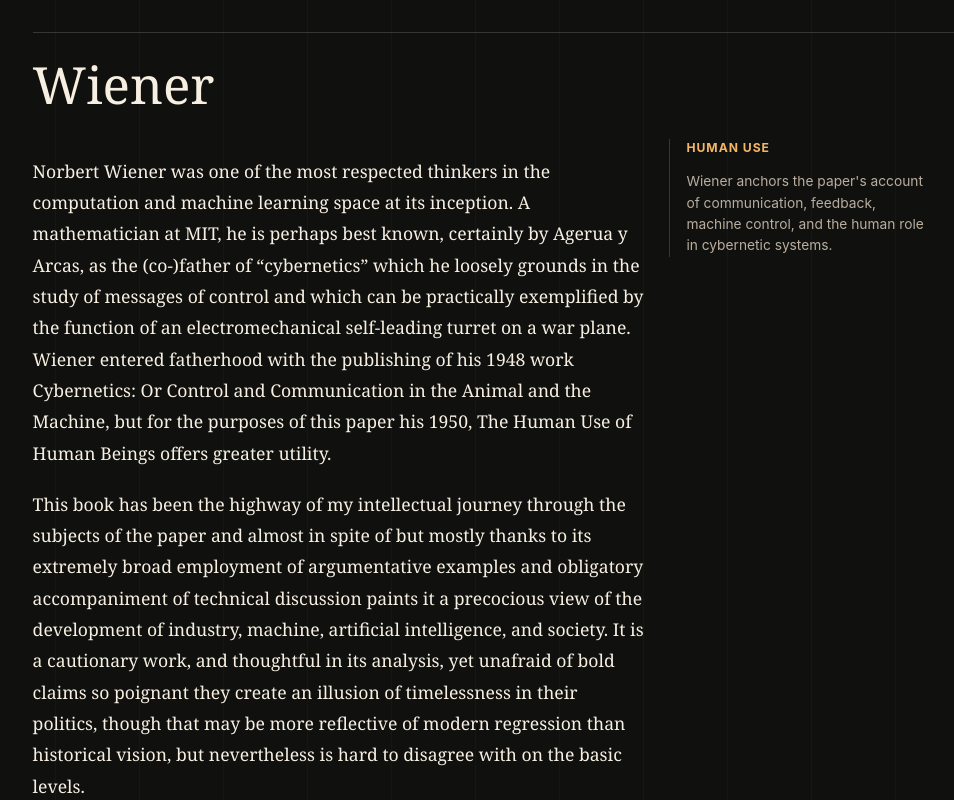
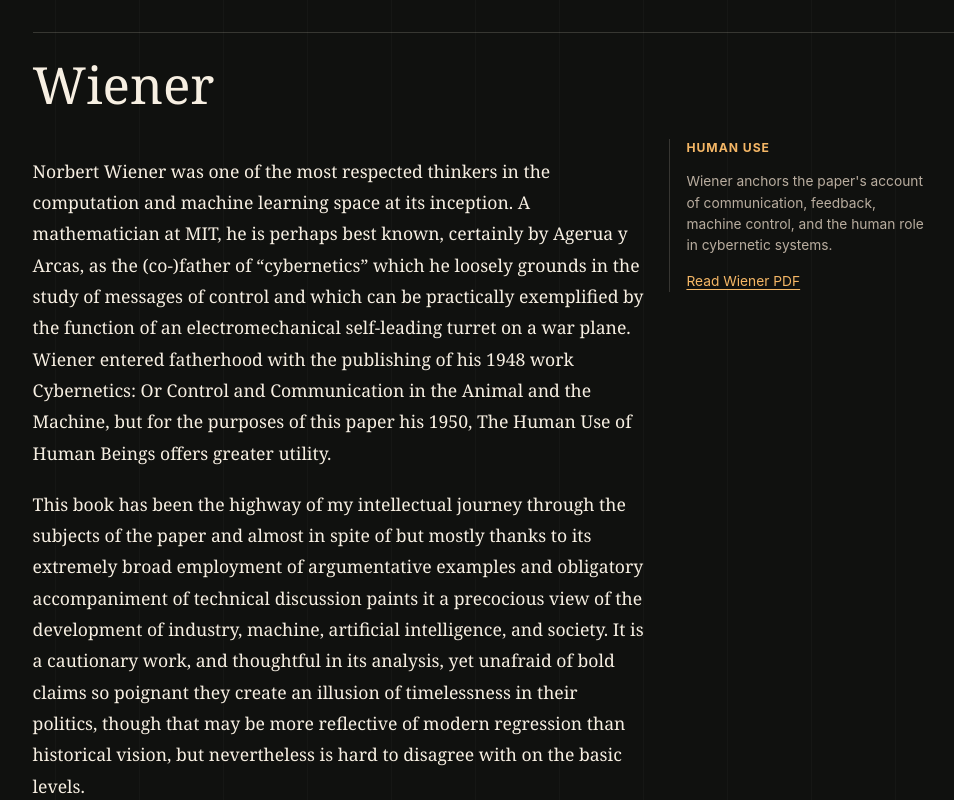
Before and after one commit to devin-gl/intelligence-web-essay, a React (Vite) app: page / in a window 1280 px wide. Shown: the part 5540-6340 px from the top of the page, without its empty margins (281-1235 px from the left). Built offline with nearby package versions, Linux system fonts and the light colour scheme.

Commit message:
add-margin-artifact-system

```diff
--- a/src/components/MarginNote.jsx
+++ b/src/components/MarginNote.jsx
@@ -1,6 +1,60 @@
 import { useState } from "react";
 
-function MarginNote({ title, body }) {
+function MarginArtifact({ artifact }) {
+  if (artifact.type === "image") {
+    return (
+      <figure className="margin-artifact margin-artifact-image">
+        <img src={artifact.src} alt={artifact.alt || ""} />
+        {artifact.caption && <figcaption>{artifact.caption}</figcaption>}
+      </figure>
+    );
+  }
+
+  if (artifact.type === "audio") {
+    return (
+      <div className="margin-artifact margin-artifact-audio">
+        <span>{artifact.label || "Audio"}</span>
+        <audio controls src={artifact.src} />
+      </div>
+    );
+  }
+
+  if (artifact.type === "quote") {
+    return (
+      <blockquote className="margin-artifact margin-artifact-quote">
+        <p>{artifact.text}</p>
+        {artifact.source && <cite>{artifact.source}</cite>}
+      </blockquote>
+    );
+  }
+
+  if (artifact.type === "comment") {
+    return (
+      <div className="margin-artifact margin-artifact-comment">
+        {artifact.author && <strong>{artifact.author}</strong>}
+        <p>{artifact.text}</p>
+      </div>
+    );
+  }
+
+  if (artifact.type === "link") {
+    return (
+      <p className="margin-artifact margin-artifact-link">
+        <a href={artifact.href} target="_blank" rel="noreferrer">
+          {artifact.label || artifact.href}
+        </a>
+      </p>
+    );
+  }
+
+  return (
+    <p className="margin-artifact margin-artifact-text">
+      {artifact.text || artifact.body}
+    </p>
+  );
+}
+
+function MarginNote({ title, body, artifacts = [] }) {
   const [open, setOpen] = useState(false);
 
   return (
@@ -11,7 +65,10 @@
       </button>
       <div className={open ? "margin-note-body is-open" : "margin-note-body"}>
         <strong>{title}</strong>
-        <p>{body}</p>
+        {body && <p>{body}</p>}
+        {artifacts.map((artifact, index) => (
+          <MarginArtifact artifact={artifact} key={`${artifact.type}-${index}`} />
+        ))}
       </div>
     </aside>
   );
--- a/src/data/essayContent.js
+++ b/src/data/essayContent.js
@@ -79,7 +79,14 @@
         ],
         "marginNote": {
           "title": "Human use",
-          "body": "Wiener anchors the paper's account of communication, feedback, machine control, and the human role in cybernetic systems."
+          "body": "Wiener anchors the paper's account of communication, feedback, machine control, and the human role in cybernetic systems.",
+          "artifacts": [
+            {
+              "type": "link",
+              "label": "Read Wiener PDF",
+              "href": "https://monoskop.org/images/9/90/Wiener_Norbert_The_Human_Use_of_Human_Beings_1950.pdf"
+            }
+          ]
         }
       },
       {
@@ -151,7 +158,15 @@
         ],
         "marginNote": {
           "title": "Adapted layout",
-          "body": "This section reorganizes the paper's painting material into web-native prompt studies instead of copying the PDF flow."
+          "body": "This section reorganizes the paper's painting material into web-native prompt studies instead of copying the PDF flow.",
+          "artifacts": [
+            {
+              "type": "image",
+              "src": "/assets/paper/paper-page-13-image-02.png",
+              "alt": "Edward Hopper reference image",
+              "caption": "A small reference image can live in the margin while the main text moves through the prompt study."
+            }
+          ]
         },
         "blocks": [
           {
@@ -308,7 +323,14 @@
         ],
         "marginNote": {
           "title": "AI charting music",
-          "body": "The raw YouTube links are represented as embedded videos followed by comment evidence and a convincingness slider."
+          "body": "The raw YouTube links are represented as embedded videos followed by comment evidence and a convincingness slider.",
+          "artifacts": [
+            {
+              "type": "comment",
+              "author": "Margin comment",
+              "text": "Audience reaction can be treated as evidence, not just decoration. Replace this with a specific YouTube or social comment later."
+            }
+          ]
         },
         "blocks": [
           {
@@ -496,7 +518,14 @@
         ],
         "marginNote": {
           "title": "How to use it",
-          "body": "The circles are conceptual probability clouds, not a Venn diagram and not a quantified dataset."
+          "body": "The circles are conceptual probability clouds, not a Venn diagram and not a quantified dataset.",
+          "artifacts": [
+            {
+              "type": "quote",
+              "text": "Probability here means a loose descriptive tendency, not a numerical claim.",
+              "source": "Margin note"
+            }
+          ]
         },
         "blocks": [
           {
--- a/src/styles.css
+++ b/src/styles.css
@@ -406,6 +406,81 @@
   font-size: 0.76rem;
   letter-spacing: 0.08em;
   text-transform: uppercase;
+}
+
+.margin-artifact {
+  margin: 0.9rem 0 0;
+}
+
+.margin-artifact-image img {
+  display: block;
+  width: 100%;
+  border: 1px solid var(--line);
+  border-radius: 0.4rem;
+}
+
+.margin-artifact-image figcaption {
+  margin-top: 0.45rem;
+  font-size: 0.76rem;
+  line-height: 1.35;
+}
+
+.margin-artifact-audio {
+  display: grid;
+  gap: 0.45rem;
+}
+
+.margin-artifact-audio span,
+.margin-artifact-comment strong {
+  color: var(--accent);
+  font-size: 0.72rem;
+  letter-spacing: 0.08em;
+  text-transform: uppercase;
+}
+
+.margin-artifact-audio audio {
+  width: 100%;
+}
+
+.margin-artifact-quote {
+  border-left: 1px solid var(--accent);
+  color: var(--ink);
+  font-family: Georgia, "Times New Roman", serif;
+  padding-left: 0.7rem;
+}
+
+.margin-artifact-quote p {
+  font-size: 0.96rem;
+  line-height: 1.45;
+  margin: 0;
+}
+
+.margin-artifact-quote cite {
+  display: block;
+  margin-top: 0.45rem;
+  color: var(--muted);
+  font-family: Inter, ui-sans-serif, system-ui, sans-serif;
+  font-size: 0.74rem;
+  font-style: normal;
+}
+
+.margin-artifact-comment {
+  border: 1px solid rgba(255, 255, 255, 0.13);
+  border-radius: 0.45rem;
+  background: #111316;
+  color: #e9e9e9;
+  padding: 0.7rem;
+}
+
+.margin-artifact-comment p {
+  margin: 0.35rem 0 0;
+  color: #d7d7d7;
+  font-size: 0.8rem;
+}
+
+.margin-artifact-link a {
+  color: var(--accent);
+  text-underline-offset: 0.2rem;
 }
 
 .pull-quote {
```
Also changed, not shown: 1 other file (tests, documents, lock files or other folders).
